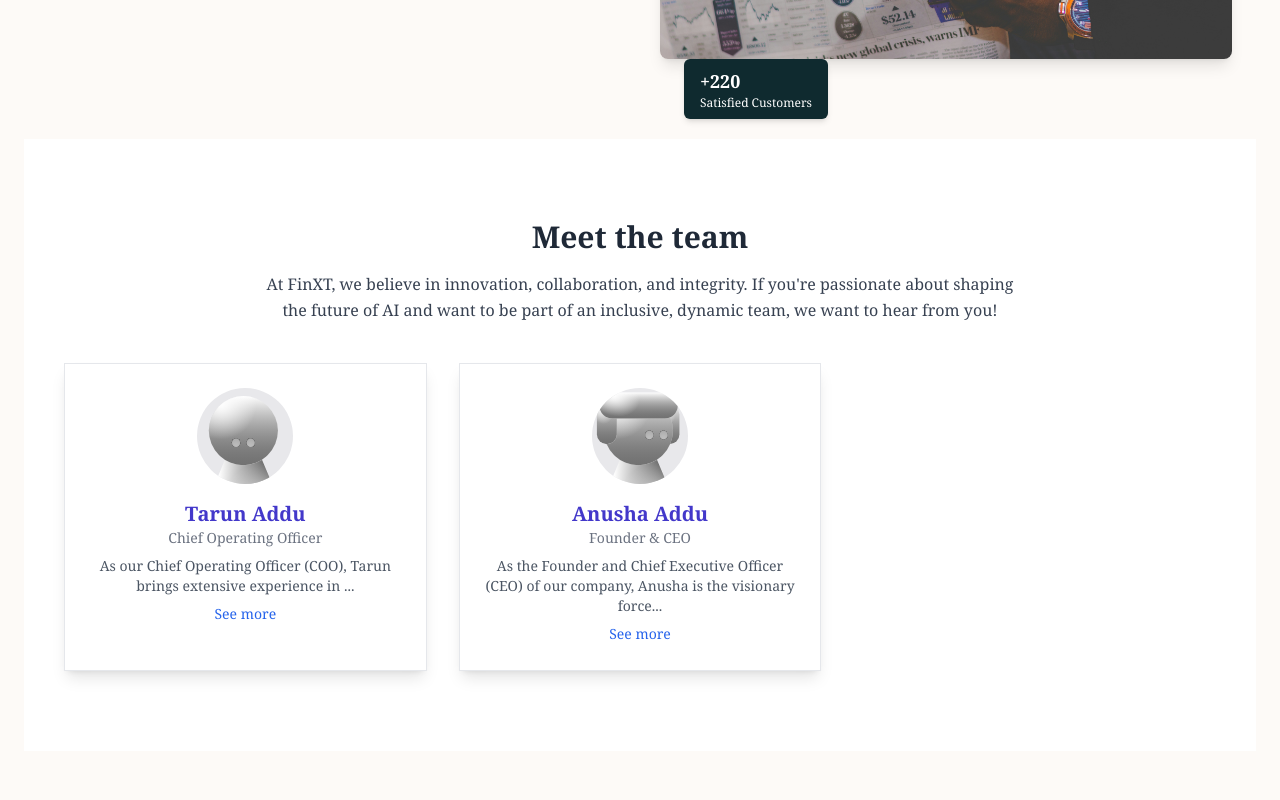
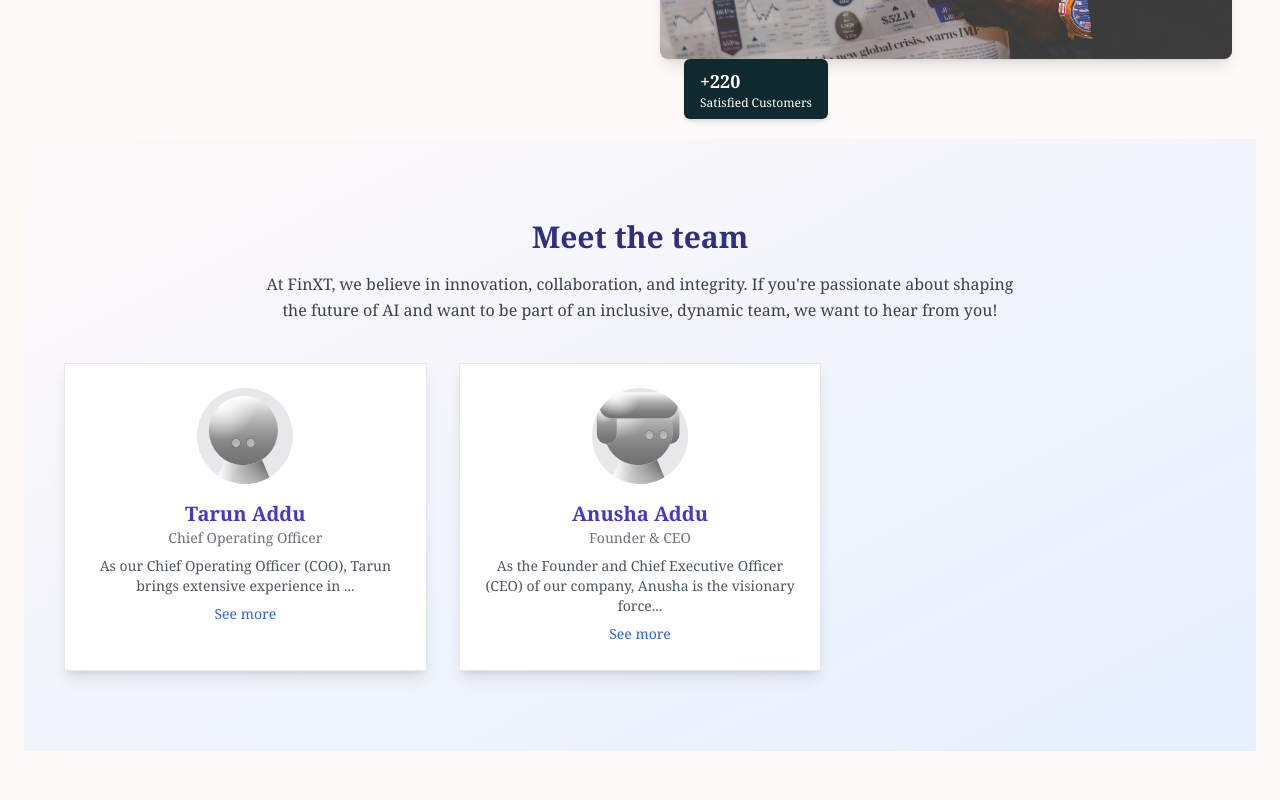
Before and after one commit to AishuVj/finxt-website, a Next.js app: page /aboutus in a window 1280 px wide. Shown: the part 560-1360 px from the top of the page. Built offline with nearby package versions, Linux system fonts and the light colour scheme.

Commit message:
Changing team  members

```diff
--- a/pages/aboutus.js
+++ b/pages/aboutus.js
@@ -77,10 +77,10 @@ export default function About() {
 
 
       {/* Meet the Team Section */}
-      <section className="text-gray-800 px-6 py-20 bg-white bg-[#f8f4ef]">
+      <section className="bg-gradient-to-br from-[#fef9f9] to-[#e6f0ff] py-20">
         <div className="max-w-6xl mx-auto">
-          <h2 className="text-3xl font-bold mb-4 text-center">Meet the team</h2>
-          <p className="text-gray-700 mb-10 max-w-3xl mx-auto text-center">
+          <h2 className="text-3xl font-bold mb-4 text-center text-indigo-900 mb-4">Meet the team</h2>
+          <p className="text-gray-700 mb-10 max-w-3xl mx-auto text-center mb-10">
             At FinXT, we believe in innovation, collaboration, and integrity. If you're passionate about shaping the future of AI and want to be part of an inclusive, dynamic team, we want to hear from you!
           </p>
 
```
